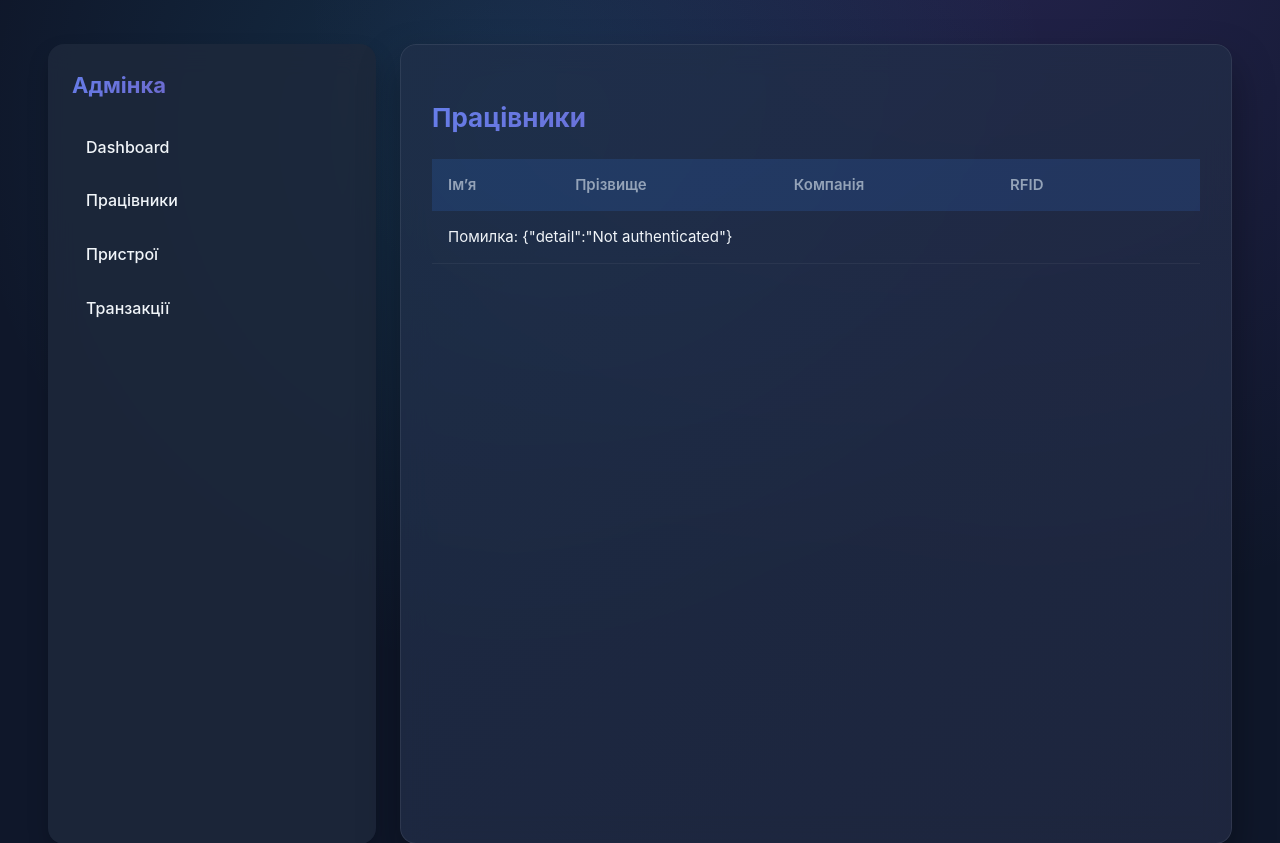
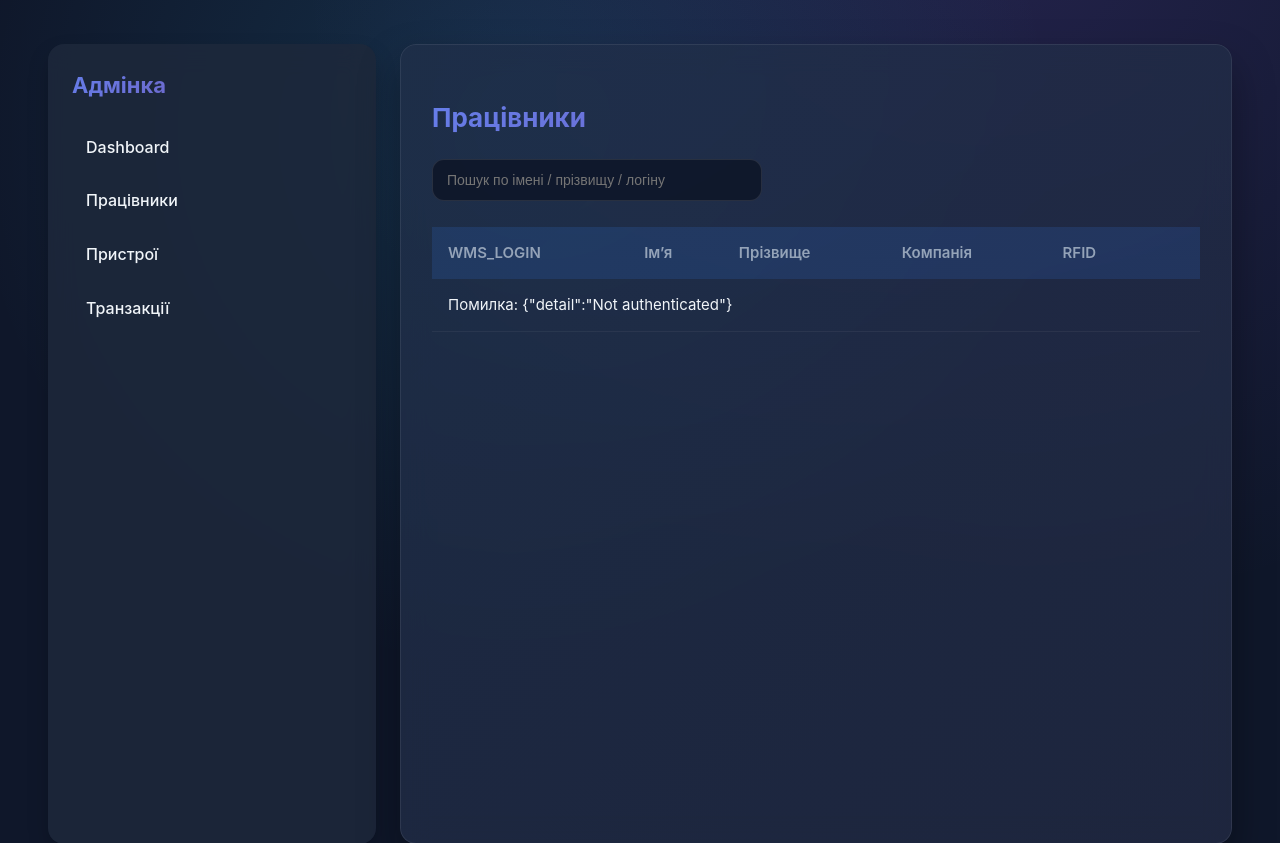
Before and after one commit to Ceva445/Pinokio2.0_backend, a FastAPI app: template app/templates/admin/employees/list.html in a window 1280 px wide. Shown: the part 54-897 px from the top of the page. Run offline with FastAPI, Linux system fonts and the light colour scheme; the template is opened without the code that fills it, so the values that code supplies are empty; parts of the project's set-up code (start-up, migrations or seed data) failed here and were passed over.

Commit message:
Added dynamic search for employee

```diff
--- a/app/static/js/admin/admin.js
+++ b/app/static/js/admin/admin.js
@@ -34,12 +34,19 @@ async function api(url, options = {}) {
 
 async function loadEmployees() {
     const tbody = document.querySelector("#employeesTable tbody");
+    const searchInput = document.getElementById("search");
+    const q = searchInput?.value ?? "";
+
     if (!tbody) return;
 
     tbody.innerHTML = "<tr><td colspan='5'>Завантаження...</td></tr>";
 
     try {
-        const employees = await api("/admin/api/employees");
+        const url = q
+            ? `/admin/api/employees?q=${encodeURIComponent(q)}`
+            : "/admin/api/employees";
+
+        const employees = await api(url);
 
         tbody.innerHTML = "";
 
@@ -47,6 +54,7 @@ async function loadEmployees() {
             const tr = document.createElement("tr");
 
             tr.innerHTML = `
+                <td>${e.wms_login}</td>
                 <td>${e.first_name}</td>
                 <td>${e.last_name}</td>
                 <td>${e.company}</td>
@@ -64,6 +72,7 @@ async function loadEmployees() {
 }
 
 
+
 /* ================================
    ДЕТАЛІ ПРАЦІВНИКА
 ================================ */
@@ -75,6 +84,7 @@ async function loadEmployeeDetail(employeeId) {
     try {
         const employee = await api(`/admin/api/employees/${employeeId}`);
 
+        form.wms_login.value = employee.wms_login ?? "";
         form.first_name.value = employee.first_name ?? "";
         form.last_name.value = employee.last_name ?? "";
         form.company.value = employee.company ?? "";
@@ -91,6 +101,7 @@ async function loadEmployeeDetail(employeeId) {
         await api(`/admin/api/employees/${employeeId}`, {
             method: "PUT",
             body: JSON.stringify({
+                wms_login: form.wms_login.value,
                 first_name: form.first_name.value,
                 last_name: form.last_name.value,
                 company: form.company.value,
@@ -125,10 +136,12 @@ async function createEmployee() {
     const last_name = prompt("Прізвище:");
     const company = prompt("Компанія:");
     const rfid = prompt("RFID:");
+    const wms_login = prompt("WMS_LOGIN:");
 
     await api("/admin/api/employees", {
         method: "POST",
         body: JSON.stringify({
+            wms_login,
             first_name,
             last_name,
             company,
@@ -147,6 +160,15 @@ async function createEmployee() {
 document.addEventListener("DOMContentLoaded", () => {
     loadEmployees();
 
+    const searchInput = document.getElementById("search");
+    if (searchInput) {
+        let timeout;
+        searchInput.addEventListener("input", () => {
+            clearTimeout(timeout);
+            timeout = setTimeout(loadEmployees, 300);
+        });
+    }
+
     if (typeof employeeId !== "undefined") {
         loadEmployeeDetail(employeeId);
     }
--- a/app/templates/admin/employees/list.html
+++ b/app/templates/admin/employees/list.html
@@ -3,12 +3,17 @@
 {% block admin_content %}
 <h2>Працівники</h2>
 
-<!-- <input type="text" id="search" placeholder="Пошук по імені / RFID"> -->
-<!-- <button onclick="createEmployee()">➕ Додати</button> -->
+<input
+    type="text"
+    id="search"
+    placeholder="Пошук по імені / прізвищу / логіну"
+    style="margin-bottom: 10px; width: 300px;"
+><!-- <button onclick="createEmployee()">➕ Додати</button> -->
 
 <table id="employeesTable">
     <thead>
         <tr>
+            <th>WMS_LOGIN</th>
             <th>Імʼя</th>
             <th>Прізвище</th>
             <th>Компанія</th>
--- a/schemas/employee.py
+++ b/schemas/employee.py
@@ -1,4 +1,4 @@
-from pyparsing import Optional
+from typing import Optional
 from pydantic import BaseModel
 from schemas.device import DeviceOut
 
```
Also changed, not shown: routers/admin/api.py (+15 -2 lines).
